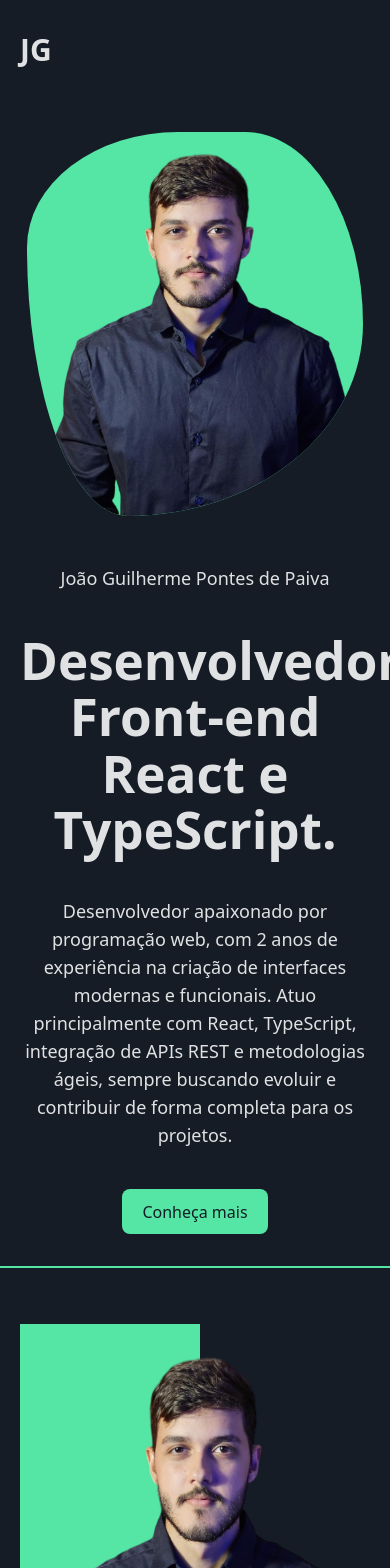
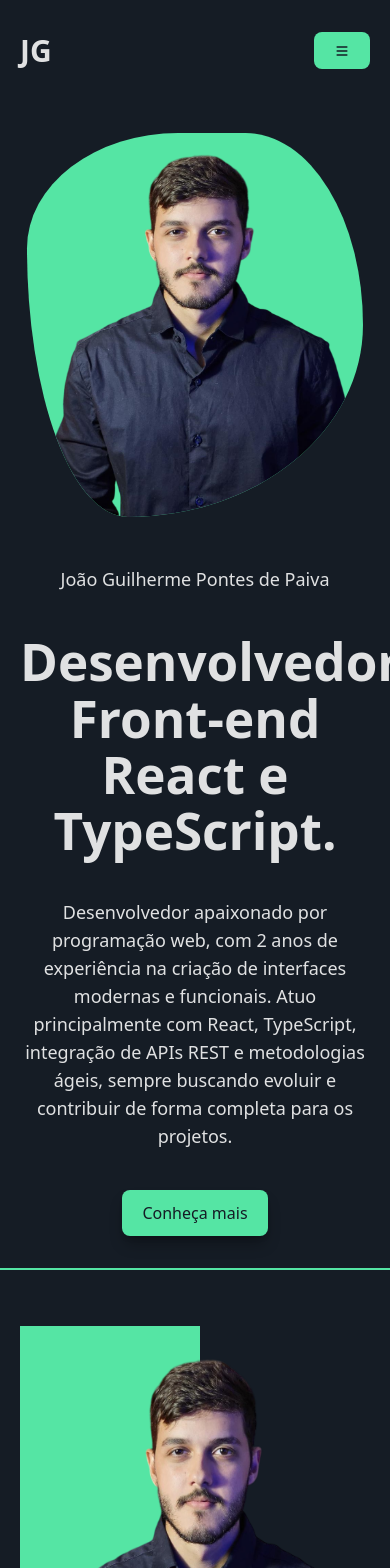
Before and after one commit to jguilhermepaiva/portfolio-react, a React (Vite) app: page / in a window 390 px wide. Shown: the top 1568 px of the page. Built offline with nearby package versions, Linux system fonts and the light colour scheme.

Commit message:
Update: responsive menu

```diff
--- a/src/components/Button.tsx
+++ b/src/components/Button.tsx
@@ -1,23 +1,31 @@
 import React from 'react';
 import clsx from 'clsx';
 
-interface ButtonProps {
+interface ButtonComponentProps {
   children: React.ReactNode;
   variant?: 'primary' | 'outline';
+  isActive?: boolean; // <-- Nova propriedade
   onClick?: () => void;
-  className?: string; // Para permitir classes adicionais
+  className?: string;
 }
 
-export const Button: React.FC<ButtonProps> = ({ children, variant = 'outline', onClick, className }) => {
-  const baseStyles = 'rounded-lg px-6 py-2.5 font-semibold transition-all duration-200 ease-in-out';
+export const Button: React.FC<ButtonComponentProps> = ({ children, variant = 'outline', isActive, onClick, className }) => {
+  const baseStyles = 'rounded-lg px-6 py-2.5 font-semibold transition-all duration-300 ease-in-out shadow-lg shadow-black/30 hover:-translate-y-0.5';
 
   const variantStyles = {
-    primary: 'text-[#151C25] border-2 border-primary hover:bg-transparent hover:text-primary',
+    primary: 'bg-primary text-background border-2 border-primary hover:bg-transparent hover:text-primary',
     outline: 'border-2 border-text-secondary text-text hover:border-primary hover:text-primary',
   };
 
+  // Estilo para o botão ativo
+  const activeStyles = 'bg-primary text-background border-2 border-primary';
+
   return (
-    <button onClick={onClick} className={clsx(baseStyles, variantStyles[variant], className)}>
+    <button
+      onClick={onClick}
+      // A lógica do clsx agora prioriza o estilo ativo
+      className={clsx(baseStyles, isActive ? activeStyles : variantStyles[variant], className)}
+    >
       {children}
     </button>
   );
--- a/src/components/Header.tsx
+++ b/src/components/Header.tsx
@@ -1,40 +1,46 @@
-import React from 'react';
-import { Button } from './Button';
-import clsx from 'clsx';
+import React, { useState } from 'react';
+import { Button } from './Button'; // Nosso único e poderoso botão
+import { HiMenu, HiX } from 'react-icons/hi';
 
-const NavLink: React.FC<{ children: React.ReactNode; isActive?: boolean }> = ({ children, isActive }) => {
-  return (
-    <button
-      className={clsx(
-        'rounded-lg px-5 py-2.5 text-base font-medium transition-all duration-200',
-        {
-          'bg-primary text-background': isActive,
-          'text-text hover:text-primary': !isActive,
-        }
-      )}
-    >
-      {children}
-    </button>
-  );
-};
+// O COMPONENTE NavLink FOI REMOVIDO DAQUI
 
 export const Header: React.FC = () => {
+  const [isMenuOpen, setIsMenuOpen] = useState(false);
+
   return (
-    <header className="flex w-full items-center justify-between px-5 py-8 sm:px-10">
+    <header className="relative z-30 flex w-full items-center justify-between px-5 py-8 sm:px-10">
       <div className="cursor-pointer text-3xl font-bold">
         JG
       </div>
 
+      {/* NAVEGAÇÃO PARA DESKTOP AGORA USANDO O COMPONENTE BUTTON */}
       <nav className="hidden items-center gap-4 md:flex">
-        <NavLink isActive>About</NavLink>
-        <NavLink>Projects</NavLink>
-        <Button>Contact</Button>
+        <Button variant="outline" isActive={true}>About</Button>
+        <Button variant="outline">Projects</Button>
+        <Button variant="outline">Contact</Button>
       </nav>
 
-      {/* <div className="cursor-pointer text-2xl font-mono">
-        %  Placeholder do ícone
-      </div> */}
+      <div className="z-40 flex items-center md:hidden">
+        <button onClick={() => setIsMenuOpen(!isMenuOpen)} className="text-3xl">
+          {isMenuOpen ? <HiX /> : <HiMenu />}
+        </button>
+      </div>
 
+      {isMenuOpen && (
+        <div
+          onClick={() => setIsMenuOpen(false)}
+          className="fixed inset-0 z-10 bg-background/70 backdrop-blur-sm"
+        ></div>
+      )}
+
+      {/* MENU MOBILE AGORA TAMBÉM USANDO O COMPONENTE BUTTON */}
+      {isMenuOpen && (
+        <div className="absolute top-full left-0 z-20 flex w-full flex-col items-end gap-6 bg-background py-8 px-2 md:hidden">
+          <Button variant="outline" isActive={true}>About</Button>
+          <Button variant="outline">Projects</Button>
+          <Button variant="outline">Contact</Button>
+        </div>
+      )}
     </header>
   );
 };
```
